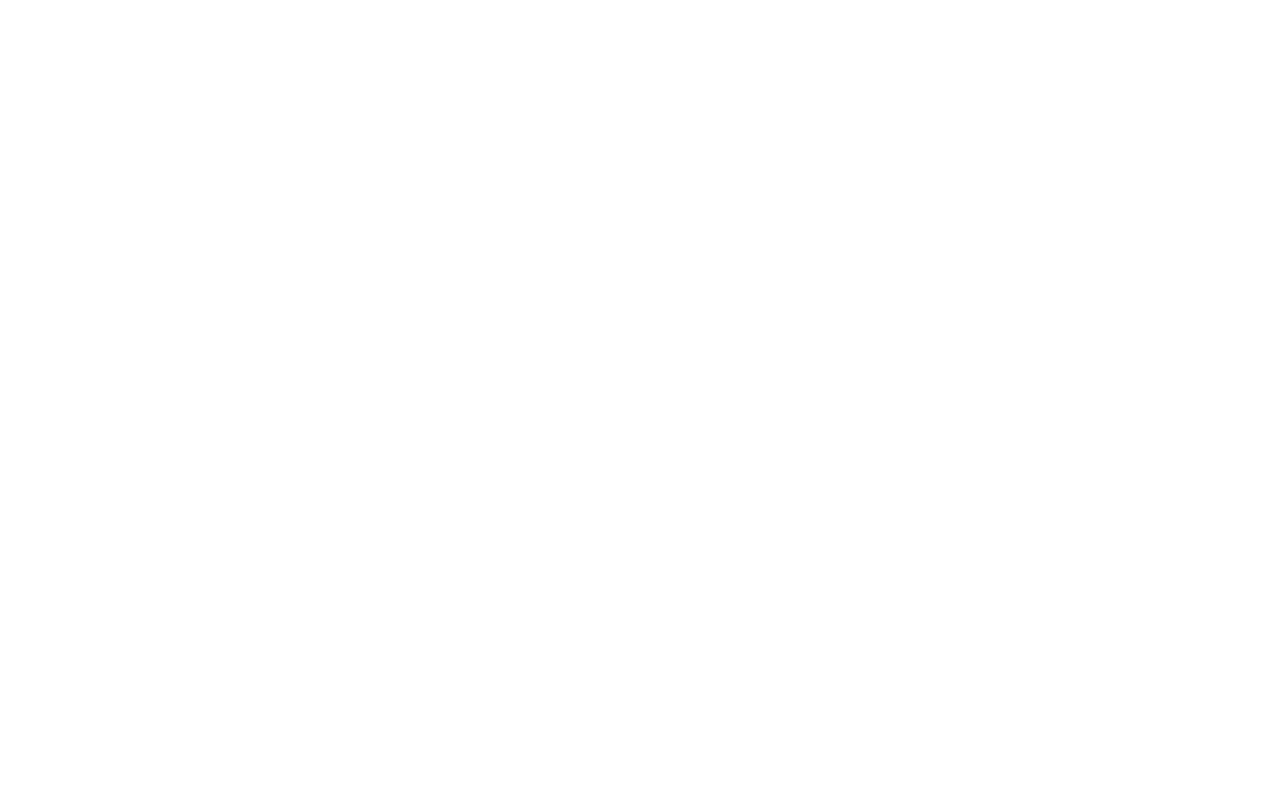
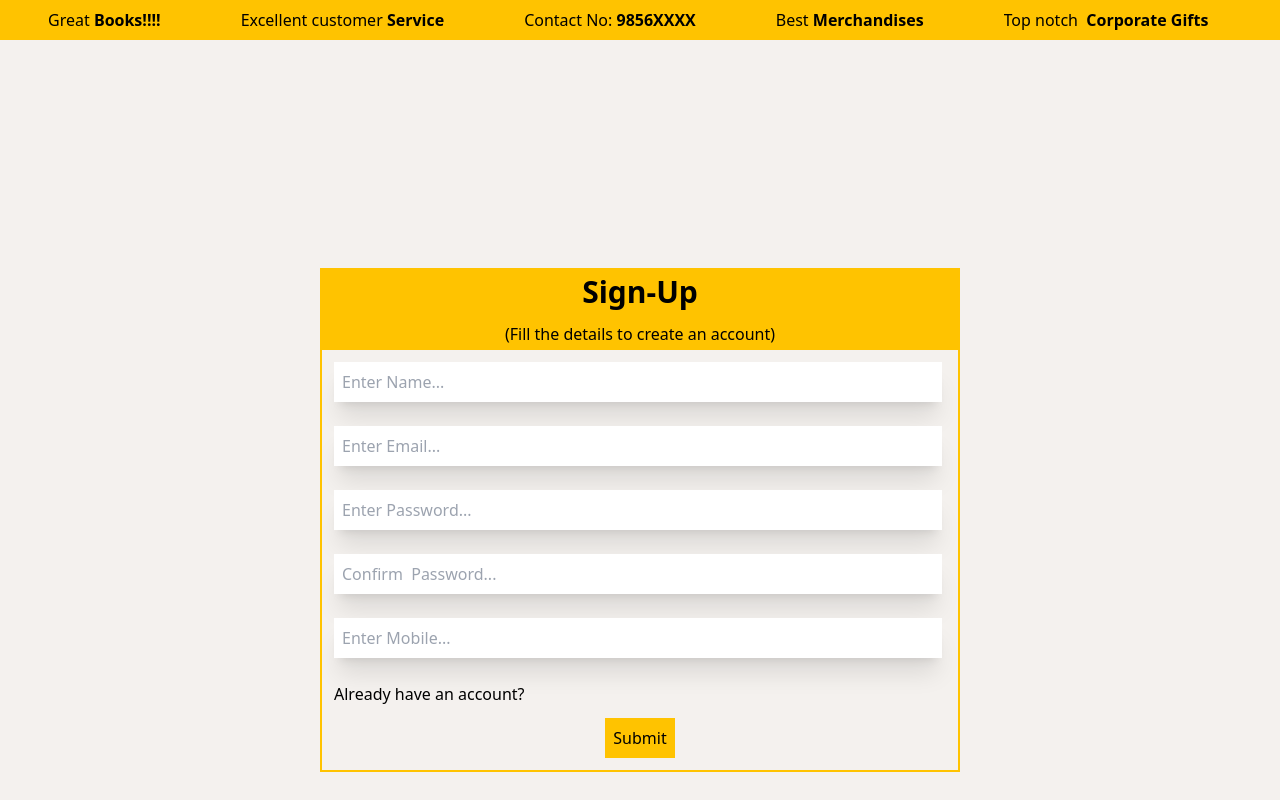
Before and after one commit to AritraChakraborty2003/Ecommerce, a React (Vite) app in the folder Frontend/my-project/: page /signup in a window 1280 px wide. Before the commit this address had no page. Shown: the top 800 px of the page. Built offline with nearby package versions, Linux system fonts and the light colour scheme.

Commit message:
style: update in login and signup UI styles

```diff
--- a/Frontend/my-project/src/App.jsx
+++ b/Frontend/my-project/src/App.jsx
@@ -13,6 +13,7 @@
 import ComboBox from "./components/ComboBox";
 import FilterLogic from "./components/FilterLogic";
 import Item from "./components/Item";
+import Signup from "./components/Signup";
 import Cms from "./components/Cms";
 import Dealsofday from "./components/Dealsofday";
 import Reviews from "./components/Reviews";
@@ -21,6 +22,7 @@
 import "slick-carousel/slick/slick.css";
 import "slick-carousel/slick/slick-theme.css";
 import { Routes, BrowserRouter, Route } from "react-router-dom";
+import Login from "./components/Login";
 
 function App() {
   return (
@@ -44,6 +46,8 @@
           <Route path="/TimerPage" element={<Timer />}></Route>
           <Route path="/Header" element={<Header />}></Route>
           <Route path="/ComboBox" element={<ComboBox />}></Route>
+          <Route path="/signup" element={<Signup />}></Route>
+          <Route path="/login" element={<Login />}></Route>
         </Routes>
       </BrowserRouter>
     </>
--- a/Frontend/my-project/src/components/Header.jsx
+++ b/Frontend/my-project/src/components/Header.jsx
@@ -50,7 +50,7 @@
                 </div>
 
                 <div className="IconHolder  h-20 w-[77vmin] p-2 hidden lg:block">
-                  <ul className="flex ml-1 space-x-1 xl:space-x-5 p-4 pl-2 pr-4   lg:font-normal  xl:text-md  xl:font-medium text-lg">
+                  <ul className="flex ml-1 space-x-3 xl:space-x-5 p-4 pl-2 pr-4   lg:font-normal  xl:text-md  xl:font-normal lg:text-md text-lg">
                     <li>
                       <a href="#" className="text-black">
                         Books
@@ -95,10 +95,12 @@
                 <div className="ExtHolder hidden lg:block  h-15 w-[25vmin] p-2">
                   <div className="ExtHolder flex justify-end  mr-10  h-full w-full p-2 space-x-10 ">
                     <div className="imgHolder w-15 flex items-center">
-                      <img
-                        src="./images/user1.png"
-                        className="w-[40px] h-[40px] max-h-full max-w-full object-contain"
-                      ></img>
+                      <a href="/signup">
+                        <img
+                          src="./images/user1.png"
+                          className="w-[40px] h-[40px] max-h-full max-w-full object-contain"
+                        ></img>
+                      </a>
                     </div>
 
                     <div className="imgHolder w-15 flex items-center overflow-hidden">
--- /dev/null
+++ b/Frontend/my-project/src/components/Login.jsx
@@ -0,0 +1,69 @@
+/* eslint-disable react/no-unescaped-entities */
+import "./handler.css";
+import Foot1 from "./Foot1";
+import Header from "./Header";
+import { useState } from "react";
+const Login = () => {
+  const [email, setEmail] = useState("");
+  const [password, setPassword] = useState("");
+
+  const handleLogin = (e) => {
+    e.preventDefault();
+    console.log("The email email:", email, "password: ", password);
+    //Signup Authetication code/Logic for backend extension
+  };
+
+  return (
+    <>
+      <Header />
+      <div className="w-12/12  bg-darkwhite flex justify-center items-center p-10">
+        <div className="form-area border-mustardyellow border-2 w-[98vw] md:w-[80vmin] ">
+          <div className="flex flex-col justify-center items-center imgHolder h-20 w-12/12 bg-mustardyellow">
+            <p className="text-2xl font-bold ">Login</p>
+            <span className="text-md">(Login into your Fashion account)</span>
+          </div>
+
+          <form className="p-3">
+            <input
+              type="email"
+              name="email"
+              placeholder="Enter Email..."
+              value={email}
+              className="shadow-xl p-2 w-[76vmin]"
+              onChange={(e) => {
+                setEmail(e.target.value);
+              }}
+            ></input>
+            <br />
+            <br />
+            <input
+              type="text"
+              name="password"
+              placeholder="Enter Password..."
+              value={email}
+              className="shadow-xl p-2 w-[76vmin]"
+              onChange={(e) => {
+                setPassword(e.target.value);
+              }}
+            />
+            <br></br>
+            <br></br>
+            <a href="/Signup">Don't Have an account?</a>
+            <br></br>
+            <div className="btnHolder flex justify-center items-center">
+              <button
+                type="submit"
+                className="mt-3 p-2 bg-mustardyellow text-black hover:bg-blue-700 "
+                onClick={handleLogin}
+              >
+                Login
+              </button>
+            </div>
+          </form>
+        </div>
+      </div>
+      <Foot1 />
+    </>
+  );
+};
+export default Login;
--- /dev/null
+++ b/Frontend/my-project/src/components/Signup.jsx
@@ -0,0 +1,124 @@
+import "./handler.css";
+import Header from "./Header";
+import Foot1 from "./Foot1";
+import { useState } from "react";
+const Signup = () => {
+  const [name, setName] = useState("");
+  const [email, setEmail] = useState("");
+  const [password, setPassword] = useState("");
+  const [confirmPassword, setConfirmPassword] = useState("");
+  const [mobile, setMobile] = useState("");
+
+  const handleSignup = (e) => {
+    e.preventDefault();
+    console.log(
+      "Name: ",
+      name,
+      "The email email:",
+      email,
+      "password: ",
+      password,
+
+      "confirm password: ",
+      confirmPassword,
+      "mobile: ",
+      mobile
+    );
+    //Signup Authetication code/Logic for backend extension
+  };
+
+  return (
+    <>
+      <Header />
+      <div className="w-12/12 h-[100vh] flex justify-center items-center bg-darkwhite">
+        <div className="form-area border-mustardyellow border-2 w-[98vw] md:w-[80vmin] ">
+          <div className="flex flex-col justify-center items-center imgHolder h-20 w-12/12 bg-mustardyellow">
+            <p className="text-3xl font-bold overflow-hidden h-12 ">Sign-Up</p>
+            <span className="text-md">
+              (Fill the details to create an account)
+            </span>
+          </div>
+
+          <form className="p-3">
+            <input
+              type="text"
+              name="name"
+              placeholder="Enter Name..."
+              className="shadow-xl p-2 w-[76vmin]"
+              value={email}
+              onChange={(e) => {
+                setName(e.target.value);
+              }}
+            ></input>
+            <br />
+            <br />
+            <input
+              type="email"
+              name="email"
+              placeholder="Enter Email..."
+              value={email}
+              className="shadow-xl p-2 w-[76vmin]"
+              onChange={(e) => {
+                setEmail(e.target.value);
+              }}
+            ></input>
+            <br />
+            <br />
+            <input
+              type="text"
+              name="password"
+              placeholder="Enter Password..."
+              value={email}
+              className="shadow-xl p-2  w-[76vmin]"
+              onChange={(e) => {
+                setPassword(e.target.value);
+              }}
+            />
+            <br></br>
+            <br></br>
+            <input
+              type="text"
+              name="cnfPassword"
+              placeholder="Confirm  Password..."
+              value={email}
+              className="shadow-xl p-2 w-[76vmin]"
+              onChange={(e) => {
+                setConfirmPassword(e.target.value);
+              }}
+            ></input>
+
+            <br></br>
+            <br></br>
+
+            <input
+              type="text"
+              name="mobile"
+              placeholder="Enter Mobile..."
+              value={email}
+              className="shadow-xl p-2 w-[76vmin]"
+              onChange={(e) => {
+                setMobile(e.target.value);
+              }}
+            ></input>
+
+            <br></br>
+            <br></br>
+            <a href="/login">Already have an account?</a>
+            <br></br>
+            <div className="btnHolder flex justify-center items-center">
+              <button
+                type="submit"
+                className="mt-3 p-2 bg-mustardyellow text-black hover:bg-blue-700 "
+                onClick={handleSignup}
+              >
+                Submit
+              </button>
+            </div>
+          </form>
+        </div>
+      </div>
+      <Foot1 />
+    </>
+  );
+};
+export default Signup;
--- /dev/null
+++ b/Frontend/my-project/src/components/handler.css
@@ -0,0 +1,3 @@
+*:focus {
+  outline: none;
+}
```
